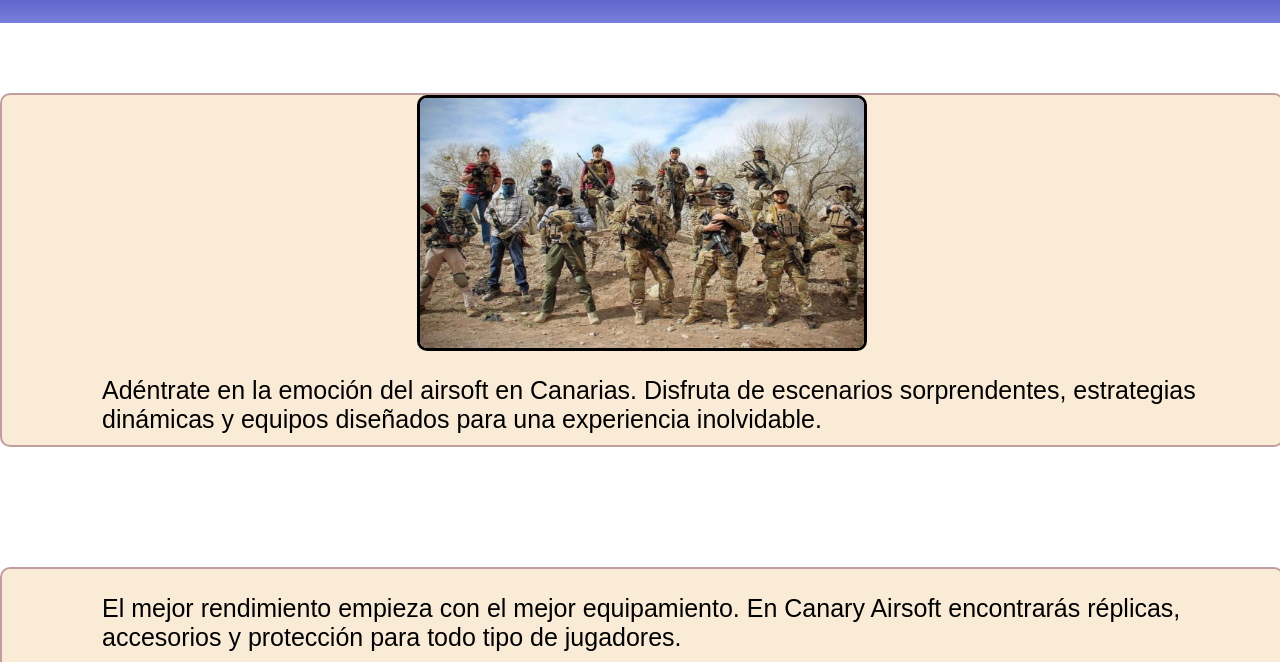
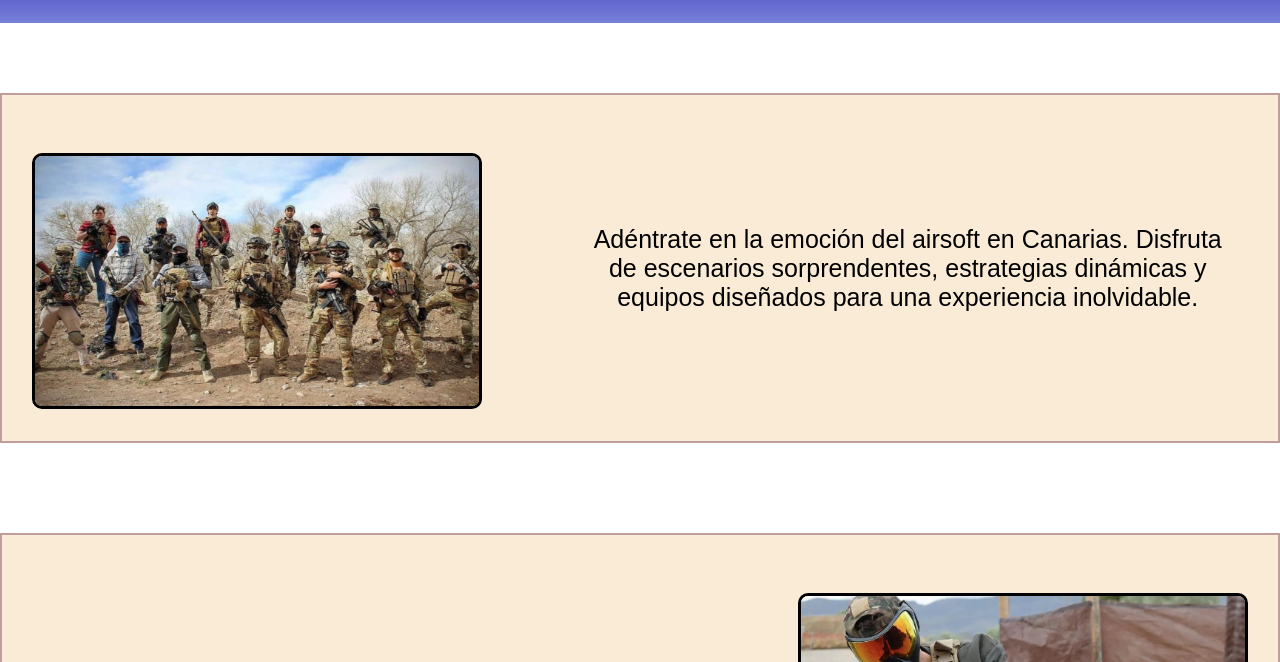
Before and after one commit to jonathanelruso/ENTREGA-3-LND, a plain HTML site: page index.html in a window 1280 px wide. Shown: the part 93-755 px from the top of the page. Drawn offline with Linux system fonts and the light colour scheme.

Commit message:
nuevos cambios

```diff
--- a/css/content-styles.css
+++ b/css/content-styles.css
@@ -1,3 +1,6 @@
+body {
+  overflow-x: hidden;
+}
 .item-container {
   margin-top: 50px;
   margin-bottom: 50px;
@@ -5,7 +8,7 @@
   flex-flow: column wrap;
   justify-content: center;
   align-items: center;
-  gap: 80px;
+  gap: 50px;
 }
 
 .text-and-image-container {
@@ -14,8 +17,8 @@
   align-items: center;
   justify-content: space-around;
   border: 2px solid rgb(193, 158, 158);
-  border-radius: 10px;
   width: 100%;
+  box-sizing: border-box;
   background-color: antiquewhite;
   height: 350px;
   margin-top: 20px;
@@ -30,5 +33,97 @@
 
 .text-item {
   font-size: 25px;
-  padding-left: 100px;
 }
+
+/* Extra small devices (phones, 600px and down) */
+@media only screen and (max-width: 600px) {
+  #image-item {
+    height: 180px;
+    margin-bottom: 10px;
+  }
+
+  .text-item {
+    font-size: 18px;
+    padding-left: 15px;
+    padding-right: 15px;
+    text-align: center;
+
+  }
+}
+
+/* Small devices (portrait tablets and large phones, 600px and up) */
+@media only screen and (min-width: 600px) {
+  .text-and-image-container {
+    flex-flow: column wrap;
+    height: auto;
+    justify-content: center;
+  }
+
+  #image-item {
+    height: 200px;
+    margin-bottom: 15px;
+    margin-top: 40px;
+  }
+
+  .text-item {
+    font-size: 20px;
+    text-align: center;
+    padding-left: 15px;
+    padding-right: 15px;
+  }
+}
+
+/* Medium devices (landscape tablets, 768px and up) */
+@media only screen and (min-width: 781px) {
+  .text-and-image-container {
+    flex-flow: row nowrap;
+    height: 300px;
+    justify-content: space-between;
+    padding: 20px;
+  }
+
+  #image-item {
+    height: 220px;
+  }
+
+  .text-item {
+    font-size: 22px;
+    padding-left: 50px;
+  }
+}
+
+/* Large devices (laptops/desktops, 992px and up) */
+@media only screen and (min-width: 992px) {
+  .text-and-image-container {
+    flex-flow: row nowrap;
+    height: 350px;
+    padding: 30px;
+  }
+
+  #image-item {
+    height: 250px;
+  }
+
+  .text-item {
+    font-size: 24px;
+    padding-left: 80px;
+  }
+}
+
+/* Extra large devices (large laptops and desktops, 1200px and up) */
+@media only screen and (min-width: 1200px) {
+  .text-and-image-container {
+    flex-flow: row nowrap;
+    height: 350px;
+    padding: 30px;
+  }
+
+  #image-item {
+    height: 250px;
+  }
+
+  .text-item {
+    font-size: 25px;
+    padding-left: 100px;
+  }
+}
```
Also changed, not shown: css/show-data-styles.css (+15 -21 lines), index.html (+4 -2 lines).
